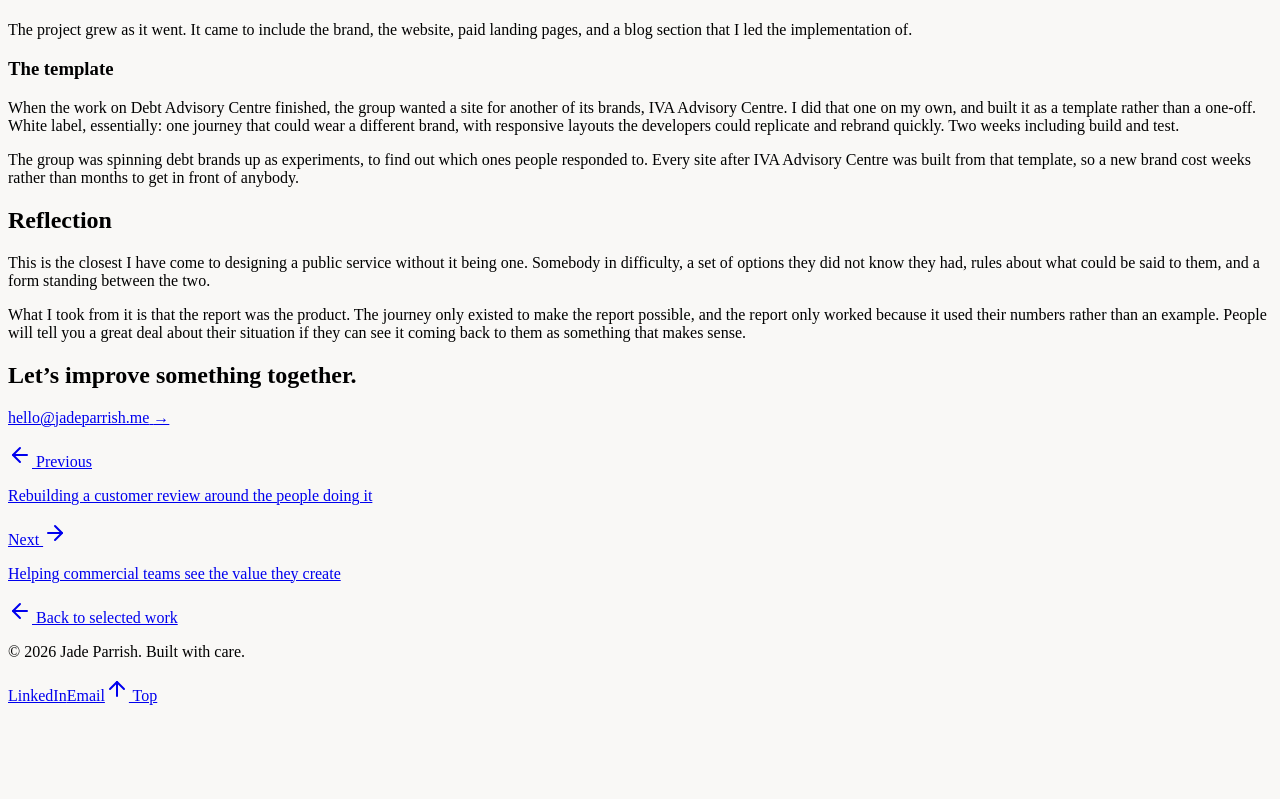
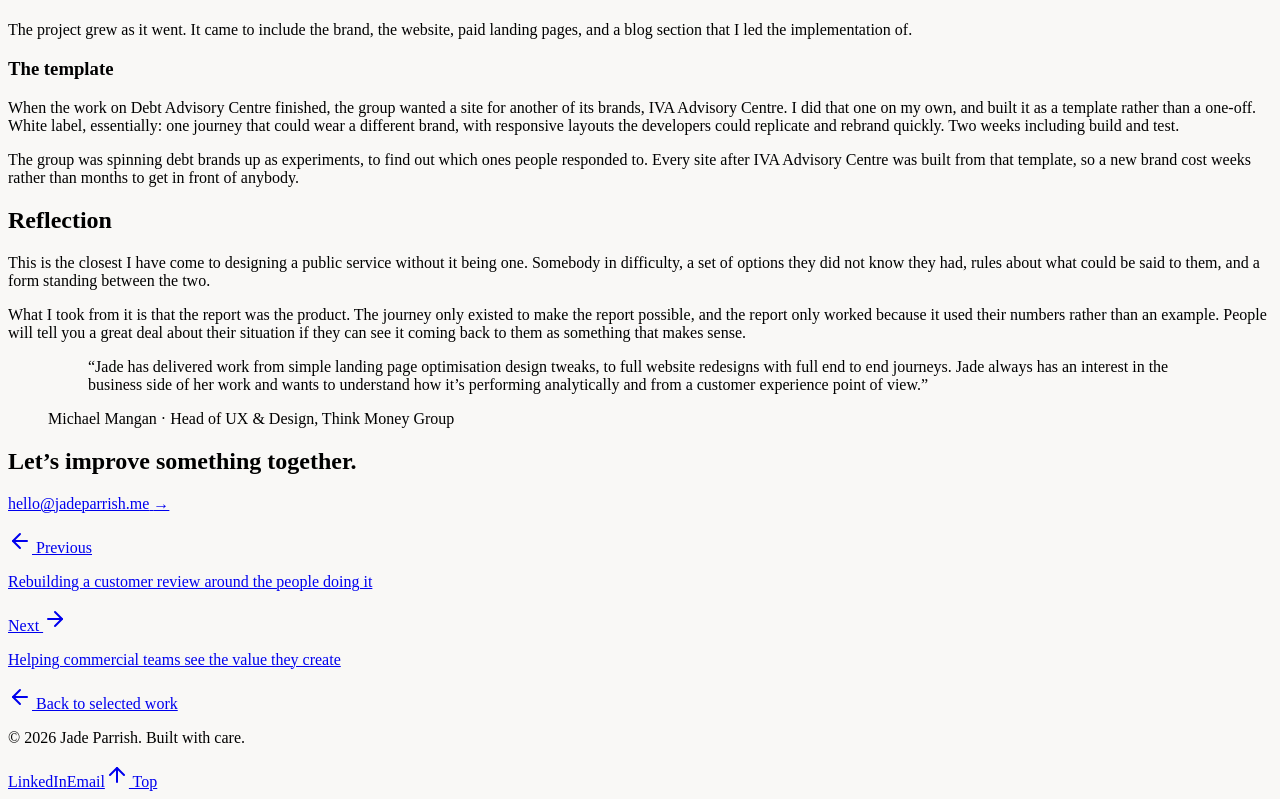
Before and after one commit to jadeparrish/portfolio, a Next.js app: page /work/debt-advice in a window 1280 px wide. Shown: the part 1514-2313 px from the top of the page. Before the commit the page ends 2227 px from the top, so only its background shows below. Built offline with nearby package versions, Linux system fonts and the light colour scheme.

Commit message:
Include Testimonial section in debt advice page
Added a Testimonial section with a quote from Michael Mangan.

```diff
--- a/app/work/debt-advice/page.js
+++ b/app/work/debt-advice/page.js
@@ -1,6 +1,6 @@
 import React from 'react';
 import { Image as ImageIcon } from 'lucide-react';
-import { CaseStudyFooter, SiteFooter } from '../../caseStudiesData';
+import { CaseStudyFooter, SiteFooter, Testimonial } from '../../caseStudiesData';
 
 export const metadata = {
   title: 'Turning a debt enquiry into something people could act on: Jade Parrish',
@@ -248,6 +248,22 @@ export default function DebtAdviceCaseStudy() {
           </div>
         </section>
 
+        <section className="py-12 border-b border-neutral-200/80">
+          <Testimonial
+            quote={
+              <>
+            Jade has delivered work from simple landing page optimisation design tweaks,
+            to full website redesigns with full end to end journeys. Jade always has an
+            interest in the business side of her work and wants to understand how
+            it&rsquo;s performing analytically and from a customer experience point of
+            view.
+              </>
+            }
+            name="Michael Mangan"
+            role="Head of UX &amp; Design, Think Money Group"
+          />
+        </section>
+
         <CaseStudyFooter currentSlug="debt-advice" />
       </main>
 
```
